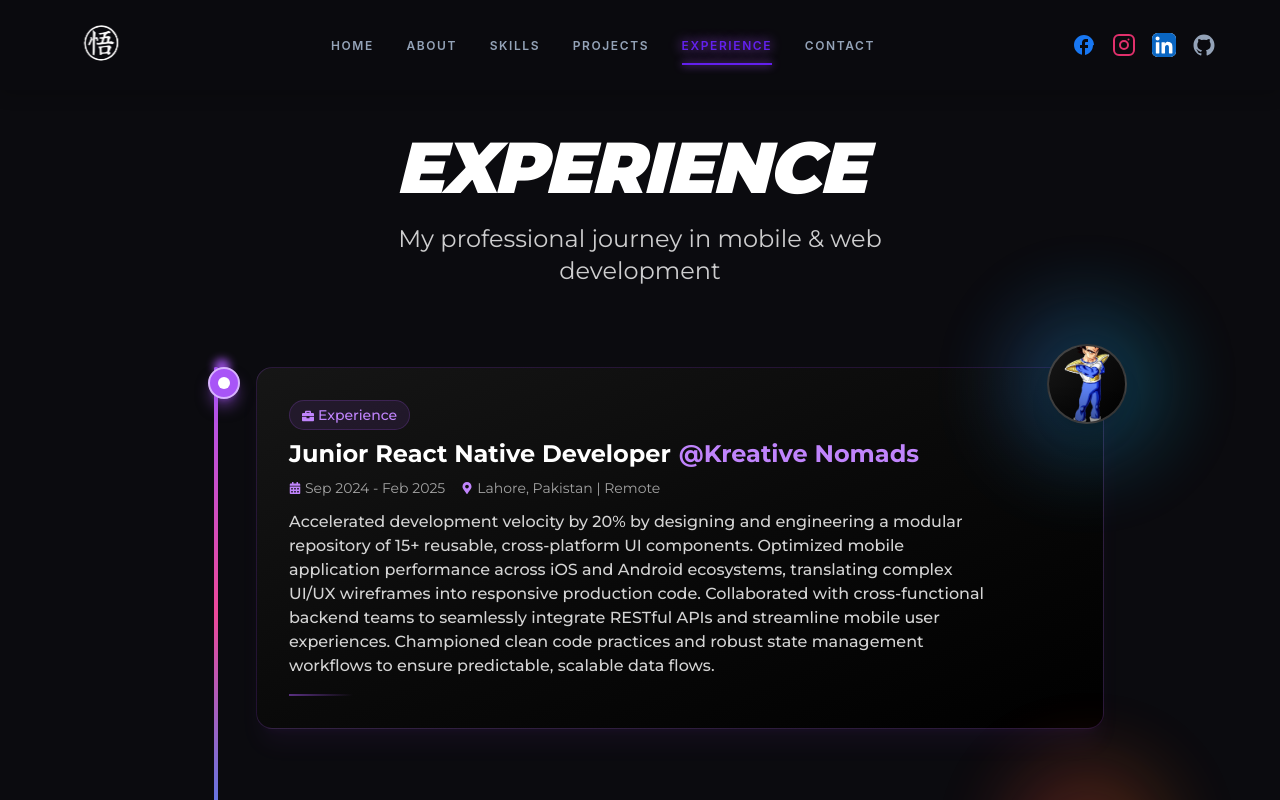
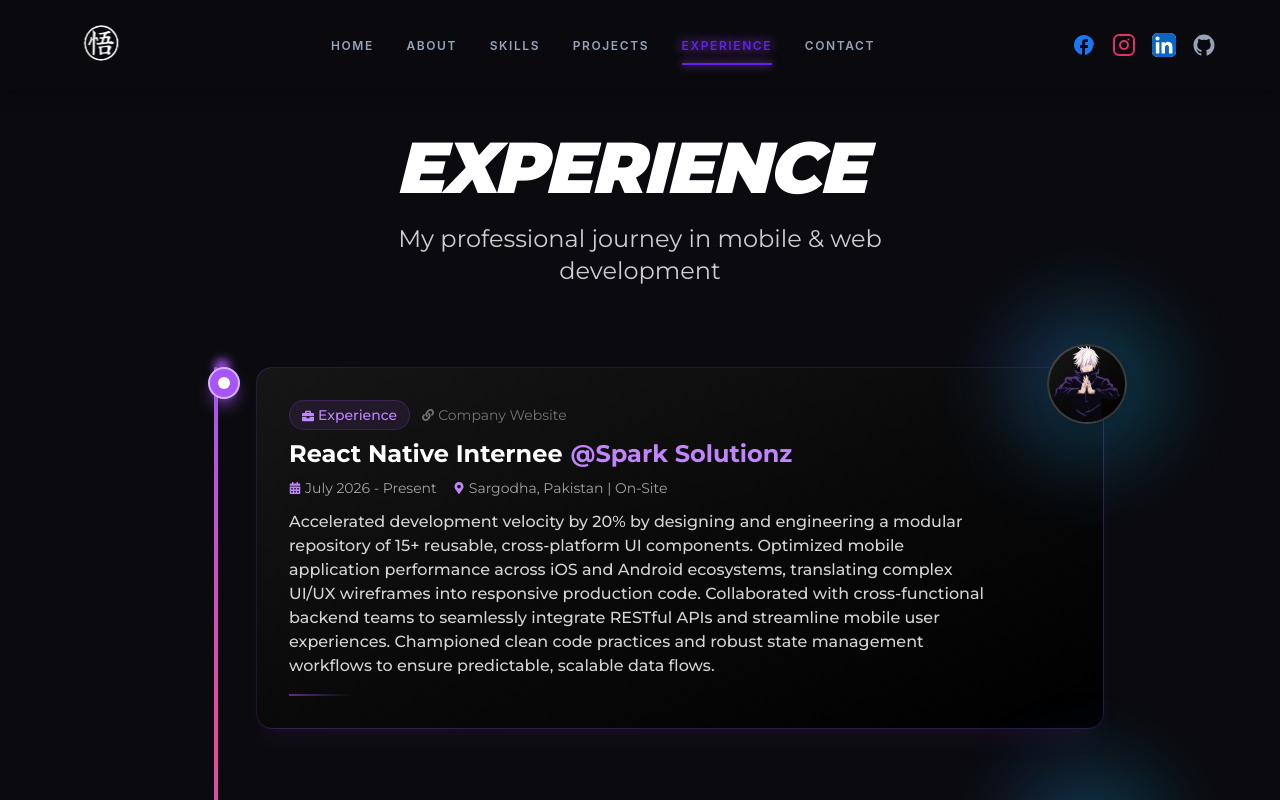
Before and after one commit to zain100000/zain-ul-abideen-personal-portfolio, a Next.js app: page /experience in a window 1280 px wide. Shown: the top 800 px of the page. Built offline with nearby package versions, Linux system fonts and the light colour scheme.

Commit message:
fix: update experience details and add new character image in Experience component

```diff
--- a/src/components/Experience.js
+++ b/src/components/Experience.js
@@ -11,6 +11,7 @@ import {
 // Import anime character for the experience section
 import Vegeta from "../../public/images/vegeta.jpg";
 import Light from "../../public/images/yagami.jpg";
+import Gojo from "../../public/images/gojo.jpg";
 import AnimatedText from "./AnimatedText";
 
 const LiIcon = ({ reference }) => {
@@ -196,13 +197,26 @@ const Experience = () => {
         />
 
         <ul className="w-full flex flex-col items-start justify-between ml-2 sm:ml-3 md:ml-4">
+          {/* Mobile Application Developer Internee - Spark Solutionz */}
+          <Details
+            position="React Native Internee"
+            company="Spark Solutionz"
+            companyLink="https://www.linkedin.com/company/spark-solutionz/"
+            time="July 2026 - Present"
+            address="Sargodha, Pakistan | On-Site"
+            work="Accelerated development velocity by 20% by designing and engineering a modular repository of 15+ reusable, cross-platform UI components. Optimized mobile application performance across iOS and Android ecosystems, translating complex UI/UX wireframes into responsive production code. Collaborated with cross-functional backend teams to seamlessly integrate RESTful APIs and streamline mobile user experiences. Championed clean code practices and robust state management workflows to ensure predictable, scalable data flows."
+            character={Gojo}
+            characterName="Goku Black"
+            color="blue"
+          />
+
           {/* Junior Mobile Application Developer - Kreative Nomads */}
           <Details
             position="Junior React Native Developer"
             company="Kreative Nomads"
             time="Sep 2024 - Feb 2025"
             address="Lahore, Pakistan | Remote"
-            work="Accelerated development velocity by 20% by designing and engineering a modular repository of 15+ reusable, cross-platform UI components. Optimized mobile application performance across iOS and Android ecosystems, translating complex UI/UX wireframes into responsive production code. Collaborated with cross-functional backend teams to seamlessly integrate RESTful APIs and streamline mobile user experiences. Championed clean code practices and robust state management workflows to ensure predictable, scalable data flows."
+            work="Developed and deployed 2+ cross-platform mobile applications for iOS and Android using React Native. Implemented Redux state management and optimized app performance, reducing load times by 30%. Integrated Firebase for real-time data synchronization and implemented push notifications. Conducted code reviews and mentored junior developers on best practices for component reusability and testing methodologies."
             character={Vegeta}
             characterName="Vegeta"
             color="blue"
--- a/src/components/Skills.js
+++ b/src/components/Skills.js
@@ -139,11 +139,10 @@ const Skills = () => {
       className="relative w-screen h-screen overflow-hidden bg-black"
     >
       {/* ===== Background ===== */}
-      <div className="absolute inset-0 opacity-20 sm:opacity-30">
+      <div className="absolute inset-0 opacity-20 sm:opacity-50">
         <Image
           src={Shenron}
           alt="Shenron"
-          fill
           className="object-cover"
           priority
         />
```
Also changed, not shown: 1 other file (tests, documents, lock files or other folders).
